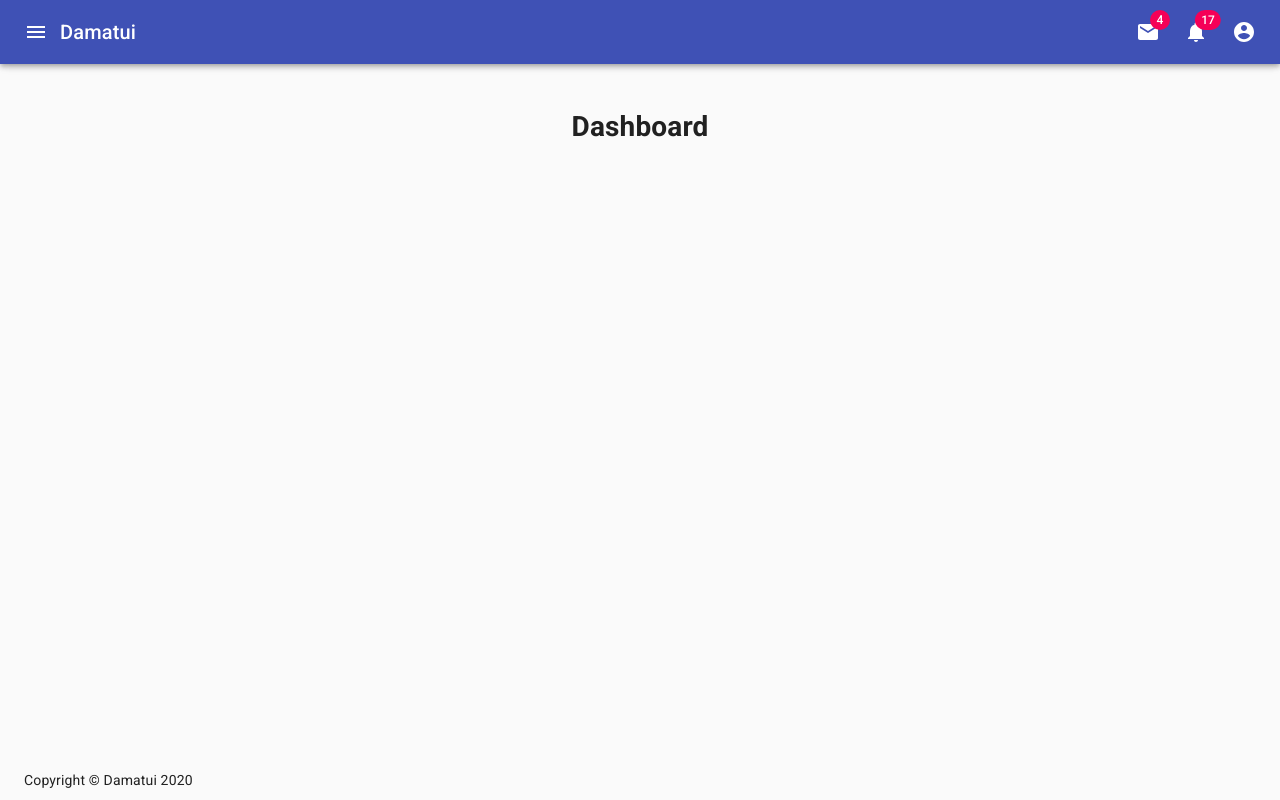
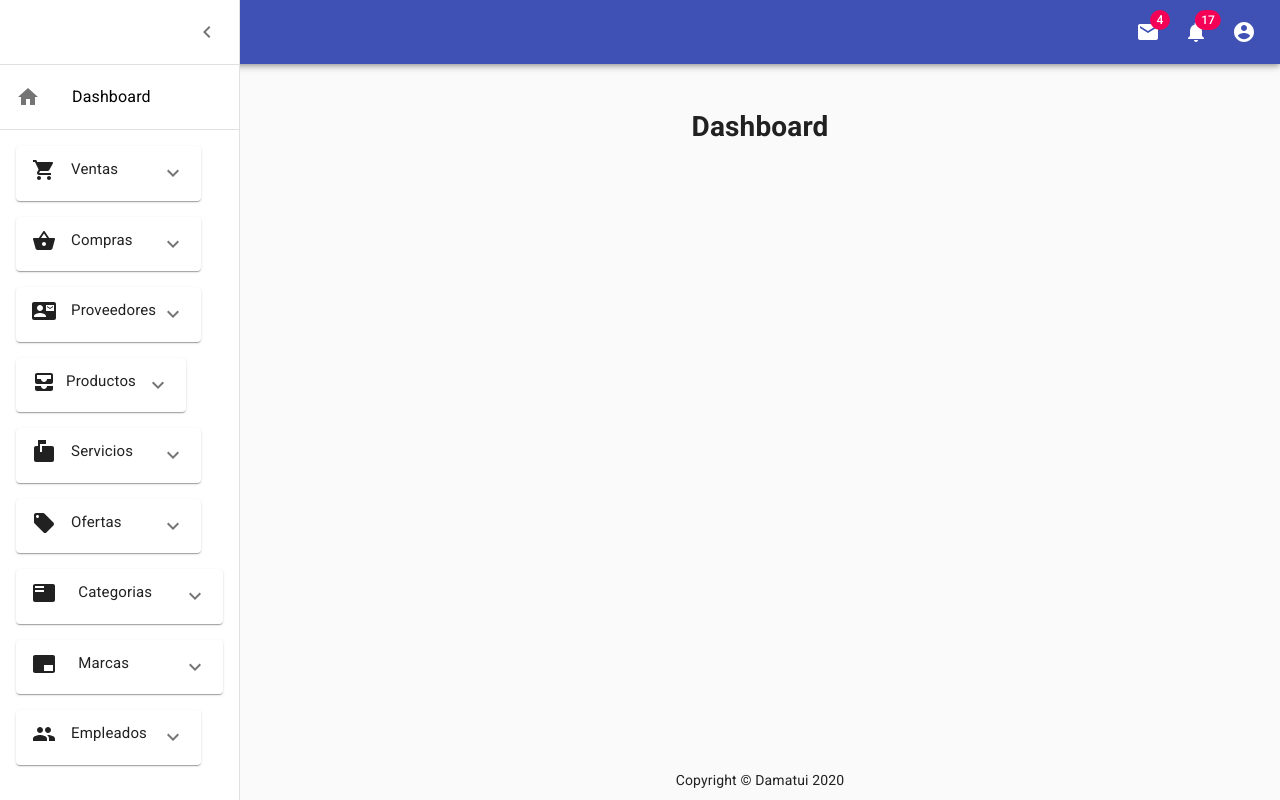
Before and after one commit to TepoKev/damatui, a React (Create React App) app: page /admin/dashboard in a window 1280 px wide. Built offline with nearby package versions, Linux system fonts and the light colour scheme.

Commit message:
footer arreglado

```diff
--- a/src/components/Footer.js
+++ b/src/components/Footer.js
@@ -4,8 +4,8 @@ import  makeStyles  from '../layout/Styles';
 const Footer = () => {
     const classes=makeStyles();
     return (
-        <div className={classes.footer}>
-            <footer>
+        <div className={classes.headerfooter}>
+            <footer className={classes.footer}>
             <span >Copyright &copy; Damatui 2020</span>
         </footer>
         </div>
--- a/src/components/SideBar.js
+++ b/src/components/SideBar.js
@@ -21,6 +21,7 @@ import Typography from '@material-ui/core/Typography';
 import ExpandMoreIcon from '@material-ui/icons/ExpandMore';
 
 const SideBar = ({ open, toggleDrawer }) => {
+    console.log("Sidebar "+open);
     const [expanded, setExpanded] = React.useState(false);
     const classes = useStyles();
     const classesExp = useStylesExp();
--- a/src/components/TopBar.js
+++ b/src/components/TopBar.js
@@ -15,6 +15,7 @@ import NotificationsIcon from '@material-ui/icons/Notifications';
 import MoreIcon from '@material-ui/icons/MoreVert';
 
 const TopBar = ({open, toggleDrawer}) => {
+    console.log("Tobar "+open);
     const classes = useStyles();
     /**
      * si no se quiere cargar el sidebar de entrada, solo poner false al useState
--- a/src/layout/Admin.js
+++ b/src/layout/Admin.js
@@ -13,7 +13,7 @@ const drawerWidth = 240;
 
 export default function Admin() {
   const classes = useStyles();
-  const [open, setOpen] = React.useState(false);
+  const [open, setOpen] = React.useState(true);
   const toggleDrawer = () => {
     setOpen(!open);
   }
--- a/src/layout/Styles.js
+++ b/src/layout/Styles.js
@@ -77,11 +77,15 @@ const useStyles = makeStyles((theme) => ({
         [theme.breakpoints.up('md')]: {
           display: 'none',
         },
-      },footer: {
+      },
+      headerfooter:{
+          display:'flex',
+          alignItems:'center',
+          justifyContent:'center',
+      },
+      footer: {
         position: 'absolute',
         bottom:'10px',
-        textAlign:'center',
-        width:'-moz-available'
     },
 }));
 
```
